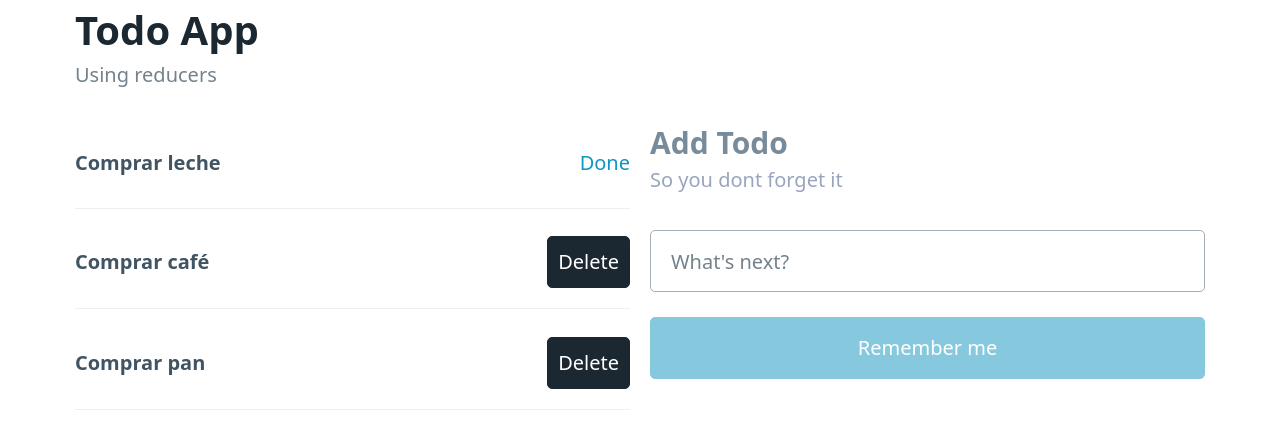
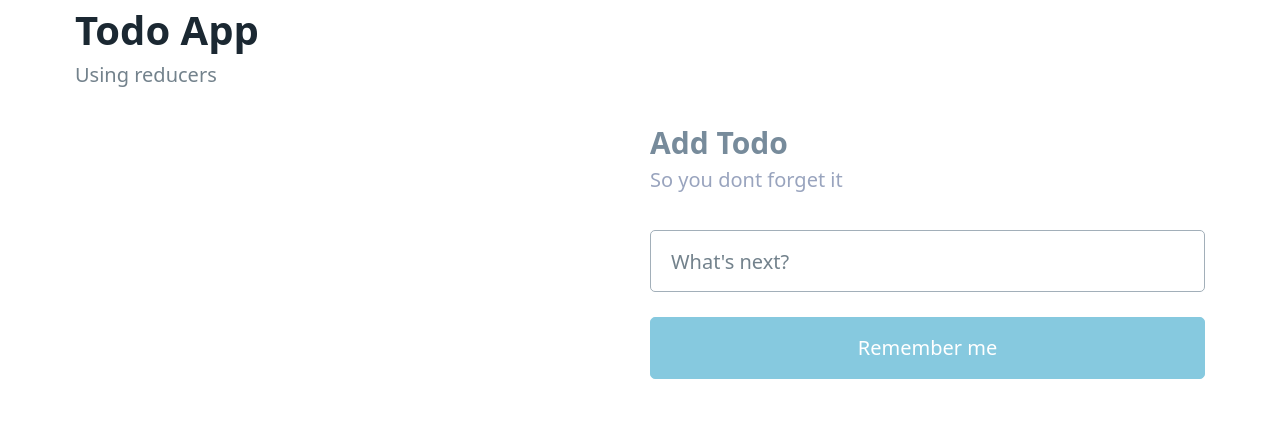
Before and after one commit to AngelKode/react_proyects, a React (Vite) app in the folder hooks-app/: page / in a window 1280 px wide. Shown: the top 428 px of the page. Built offline with nearby package versions, Linux system fonts and the light colour scheme.

Commit message:
Implement local storage api to save and load todos

```diff
--- a/hooks-app/src/components/useReducer/TodoApp.jsx
+++ b/hooks-app/src/components/useReducer/TodoApp.jsx
@@ -1,4 +1,4 @@
-import { useReducer } from "react"
+import { useReducer , useEffect} from "react"
 import { todoReducer } from "./todoReducer";
 import { AddTodo,TodoList } from "./components";
 
@@ -20,9 +20,21 @@
     }
 ]
 
+const initTodos = () => {
+    return JSON.parse(localStorage.getItem('todos')) ?? [];
+}
+
 export const TodoApp = () => {
 
-    const [todos, dispatchTodos] = useReducer(todoReducer, initialState);
+    const [todos, dispatchTodos] = useReducer(todoReducer, initialState,initTodos);
+
+    //Handle todos changes
+    useEffect(() => {
+
+        localStorage.setItem('todos',JSON.stringify([...todos]) ?? [])
+
+        return () => {}
+    }, [todos])
 
     const handleNewTodo = (todo) => {
         const action = {
```
